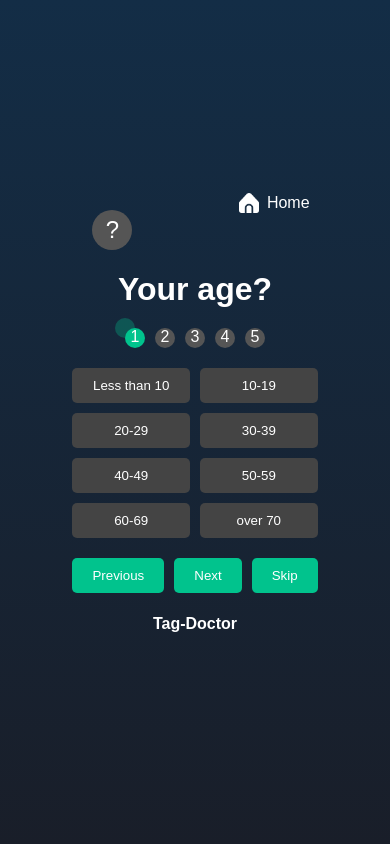
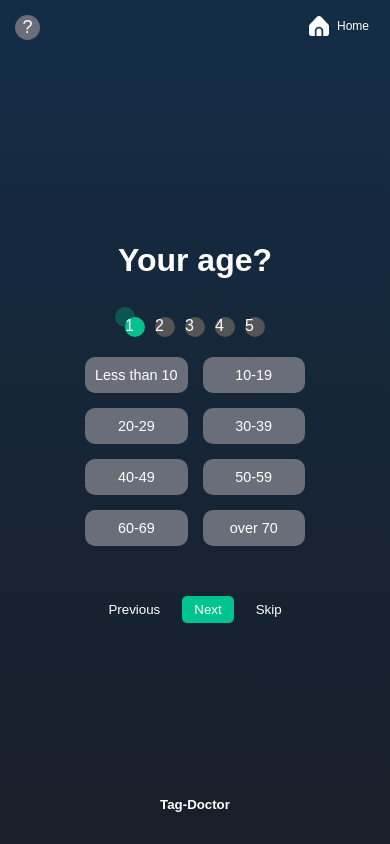
Before and after one commit to Tag-Doctor/tag-doctor-front, a React (Create React App) app: page /page1 in a window 390 px wide. Built offline with nearby package versions, Linux system fonts and the light colour scheme.

Commit message:
last240729

```diff
--- a/src/components/Page1.jsx
+++ b/src/components/Page1.jsx
@@ -1,7 +1,7 @@
 import React, { useState } from 'react';
 import { useNavigate } from 'react-router-dom';
 import '../styles/Page1.css';
-import HomeLogo from '../imgs/Home_Logo.png'; // 이미지 import
+import HomeLogo from '../imgs/Home_Logo.png';
 
 function Page1() {
   const navigate = useNavigate();
@@ -22,9 +22,13 @@ function Page1() {
     <div className="container">
       <button className="info-button">?</button>
       <button className="home-button" onClick={() => navigate('/')}>
-        <img src={HomeLogo} alt="Home" className="home-logo" /> Home
+        <img src={HomeLogo} alt="Home" className="home-logo" />
+        Home
       </button>
-      <h1>Your age?</h1>
+      <div className='age'>
+        <h1>Your age?</h1>
+      </div>
+
       <div className="progress">
         <div className="progress-step active">1</div>
         <div className="progress-step">2</div>
@@ -32,6 +36,7 @@ function Page1() {
         <div className="progress-step">4</div>
         <div className="progress-step">5</div>
       </div>
+
       <div className="age-buttons">
         {ageGroups.map((age, index) => (
           <button
@@ -43,14 +48,19 @@ function Page1() {
           </button>
         ))}
       </div>
+
+
       <div className="navigation-buttons">
         <button className="nav-button" onClick={() => navigate('/')}>Previous</button>
-        <button className="nav-button" onClick={handleNext}>Next</button>
+        <button className="nav-button next-button" onClick={handleNext}>Next</button>
         <button className="nav-button" onClick={() => navigate('/page2')}>Skip</button>
       </div>
+
+
       <footer className="footer">
-        <h4>Tag-Doctor</h4>
+        <h5>Tag-Doctor</h5>
       </footer>
+
     </div>
   );
 }
--- a/src/styles/Page1.css
+++ b/src/styles/Page1.css
@@ -1,20 +1,16 @@
 body {
-    margin: 0;
-    padding: 0;
   font-family: Arial, sans-serif;
   background: linear-gradient(to bottom, #132D46, #191E29);
   height: 100vh;
-    display: flex;
-    justify-content: center;
-    align-items: center;
   color: #ffffff;
+  margin: 0; /* 기본 마진 제거 */
   position: relative; /* 절대 위치 요소를 위한 상대 위치 설정 */
 }
 
-  .container {
-    text-align: center;
-    position: relative; /* 자식 요소의 절대 위치를 위한 설정 */
-    padding-top: 60px; /* 텍스트와 버튼들 사이의 공간 확보 */
+.age {
+  display: flex;
+  justify-content: center;
+  margin-bottom: 2vh;
 }
 
 .progress {
@@ -48,69 +44,84 @@ body {
   z-index: -1;
 }
 
-  h1 {
-    font-size: 2em;
-    margin-bottom: 20px;
-  }
-
 .age-buttons {
   display: grid;
-    grid-template-columns: repeat(2, 1fr); /* 2열 */
-    gap: 10px;
+  grid-template-columns: repeat(2, 1fr); /* 2 columns */
+  gap: 15px; /* 버튼 사이의 간격 증가 */
   margin-bottom: 20px;
 }
 
 .age-button {
-    background-color: #444;
+  background-color: #696E79; /* 회색 색상 변경 */
   color: #fff;
-    border: none;
-    border-radius: 5px;
-    padding: 10px;
+  border: none; /* 테두리 제거 */
+  border-radius: 10px; /* 버튼 모서리 둥글게 조정 */
+  padding: 15px; /* 버튼의 크기를 키우기 위한 패딩 */
+  font-size: 1.2em; /* 텍스트 크기 증가 */
   cursor: pointer;
-    transition: background-color 0.3s;
+  transition: background-color 0.3s, transform 0.2s; /* 배경색과 클릭 시 효과 추가 */
   text-align: center;
 }
 
 .age-button.selected {
-    background-color: #01C38D;
+  background-color: #01C38D; /* 선택된 버튼 색상 유지 */
 }
 
 .navigation-buttons {
   display: flex;
   justify-content: center;
+  margin-top: 50px;
   gap: 10px;
 }
 
 .nav-button {
-    background-color: #01C38D;
+  background-color: transparent;
   color: #fff;
-    border: none;
+  border: none; /* 테두리 제거 */
   border-radius: 5px;
   padding: 10px 20px;
   cursor: pointer;
-    transition: background-color 0.3s;
+  transition: background-color 0.3s, transform 0.2s; /* 배경색과 클릭 시 효과 추가 */
+}
+
+.nav-button.next-button {
+  background-color: #01C38D;
+  color: #fff;
 }
 
 .nav-button:hover {
   background-color: #01A376;
 }
 
-  /* 버튼 위치 조정 */
+.nav-button:active {
+  transform: scale(0.95); /* 클릭 시 버튼 크기 축소 효과 */
+}
+
 .info-button {
-    background-color: #555;
+  background-color: #696E79; /* 회색 색상 변경 */
   color: #fff;
   border: none;
   border-radius: 50%;
-    width: 40px;
-    height: 40px;
+  width: 35px;
+  height: 35px;
   font-size: 24px;
   display: flex;
   align-items: center;
   justify-content: center;
   cursor: pointer;
-    position: absolute; /* 절대 위치 설정 */
-    top: 20px; /* 상단 여백 */
-    left: 20px; /* 왼쪽 여백 */
+  position: absolute;
+  top: 20px;
+  left: 20px;
+  transition: background-color 0.3s, transform 0.2s; /* 배경색과 클릭 시 효과 추가 */
+}
+
+.info-button:hover {
+  background-color: #555; /* 마우스 오버 시 색상 변경 */
+}
+
+.info-button:active {
+  background-color: #444; /* 클릭 시 색상 변경 */
+  transform: scale(0.95); /* 클릭 시 버튼 크기 축소 효과 */
 }
 
 .home-button {
@@ -121,9 +132,18 @@ body {
   display: flex;
   align-items: center;
   cursor: pointer;
-    position: absolute; /* 절대 위치 설정 */
-    top: 2px; /* 상단 여백 */
-    right: 2px; /* 오른쪽 여백 */
+  position: absolute;
+  top: 20px;
+  right: 20px;
+  transition: transform 0.2s; /* 클릭 시 효과 추가 */
+}
+
+.home-button:hover {
+  transform: scale(1.1); /* 마우스 오버 시 크기 확대 */
+}
+
+.home-button:active {
+  transform: scale(0.95); /* 클릭 시 크기 축소 */
 }
 
 .home-logo {
@@ -133,5 +153,55 @@ body {
 }
 
 .footer {
-    margin-top: 20px;
+  position: absolute;
+  bottom: 10px; /* 위치를 하단에 고정 */
+  left: 50%; /* 중앙 정렬 */
+  transform: translateX(-50%); /* 중앙 정렬 */
 }
+
+/* 반응형 디자인 */
+@media (max-width: 768px) {
+  .age-button {
+    padding: 12px; /* 버튼 패딩 줄이기 */
+    font-size: 1em; /* 텍스트 크기 줄이기 */
+  }
+
+  .nav-button {
+    padding: 8px 16px; /* 네비게이션 버튼 패딩 줄이기 */
+  }
+
+  .info-button {
+    width: 30px; /* 아이콘 크기 줄이기 */
+    height: 30px;
+    font-size: 20px; /* 폰트 크기 줄이기 */
+    top: 15px; /* 위치 조정 */
+    left: 15px;
+  }
+
+  .home-button {
+    font-size: 14px; /* 홈 버튼 폰트 크기 줄이기 */
+    top: 15px; /* 위치 조정 */
+    right: 15px;
+  }
+}
+
+@media (max-width: 480px) {
+  .age-button {
+    padding: 10px; /* 버튼 패딩 추가 줄이기 */
+    font-size: 0.9em; /* 텍스트 크기 줄이기 */
+  }
+
+  .nav-button {
+    padding: 6px 12px; /* 네비게이션 버튼 패딩 줄이기 */
+  }
+
+  .info-button {
+    width: 25px; /* 아이콘 크기 더 줄이기 */
+    height: 25px;
+    font-size: 18px; /* 폰트 크기 더 줄이기 */
+  }
+
+  .home-button {
+    font-size: 12px; /* 홈 버튼 폰트 크기 줄이기 */
+  }
+}
```
Lines whose indentation alone changed are shown as unchanged.
